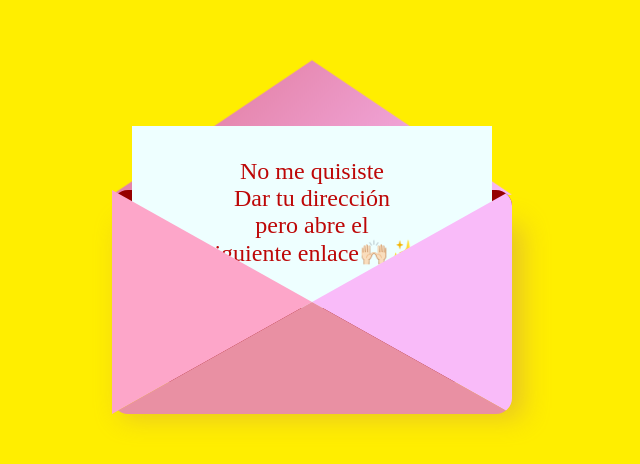
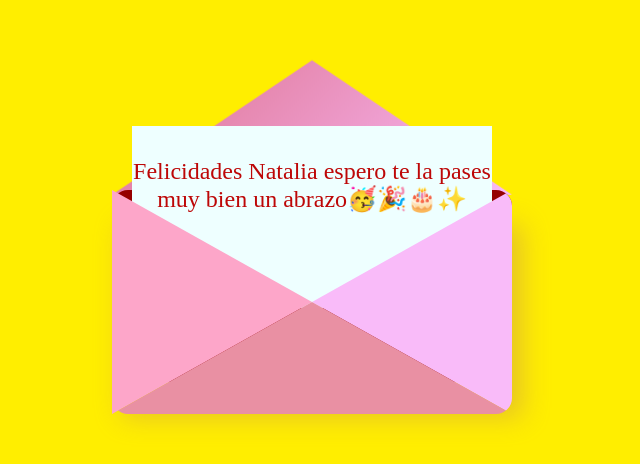
Before and after one commit to Brandon0902/sorpresita1, a plain HTML site: page index.html in a window 1280 px wide. Shown: the part 122-586 px from the top of the page, without its empty margins (328-968 px from the left). Drawn offline with Linux system fonts and the light colour scheme.

Commit message:
Update index.html

```diff
--- a/index.html
+++ b/index.html
@@ -1,7 +1,7 @@
 <!DOCTYPE html>
 <html lang="en">
 <head>
-<title>Mensaje para Lezlie</title>
+<title>Felicitacion</title>
 <link rel="stylesheet" href="style.css" />
 </head>
 <body>
@@ -10,10 +10,9 @@
     <img src="./heart.png" alt="">
     <div class="lettre">
         <div>
-            No me quisiste<br>
-            Dar tu dirección<br>
-            pero abre el<br>
-            siguiente enlace🙌🏻✨
+            Felicidades Natalia
+            espero te la pases
+            muy bien un abrazo🥳🎉🎂✨
         </div>
     </div>
     <div class="front"></div>
```
